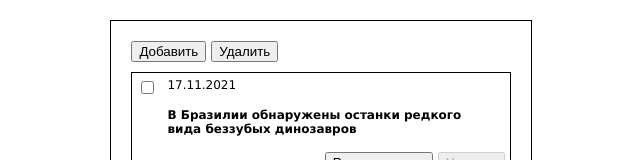
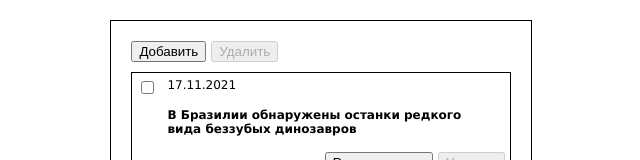
Before and after one commit to ParmaAngularCourse/parma-angular-course, an Angular app in the folder homework-app/: page / in a window 1280 px wide. Shown: the top 160 px of the page, without its empty margins (319-959 px from the left). Built offline with nearby package versions, Linux system fonts and the light colour scheme.

Commit message:
homework3: remove btn disabled

```diff
--- a/homework-app/src/app/news-list/news-list.component.html
+++ b/homework-app/src/app/news-list/news-list.component.html
@@ -1,7 +1,7 @@
 <div (click)="hideContextMenu()">
     <div class='newsList' (contextmenu)="openContextMenu($event)">
         <button class="news-list-button" (click)="openAddNewsDialog()">Добавить</button>
-        <button class="news-list-button" (click)="removeSelectedNews()">Удалить</button>
+        <button class="news-list-button" [disabled]="!hasSelectedNews()" (click)="removeSelectedNews()">Удалить</button>
         <app-news *ngFor='let news of allNews' [newsItem]='news' (removeNews)='onRemoveNews($event)' (editNews)='openEditNewsDialog($event)'></app-news>
     </div>
     <app-news-editform [initialNews]='newsToEdit' (saveNews)='onSaveNews($event)' (closeNews)='onCloseEditForm($event)'>
--- a/homework-app/src/app/news-list/news-list.component.ts
+++ b/homework-app/src/app/news-list/news-list.component.ts
@@ -73,6 +73,10 @@ export class NewsListComponent implements OnInit {
     this.openEditForm(this.generateEmptyNews());
   }
 
+  hasSelectedNews() {
+    return this.allNews.some(item => item.selected);
+  }
+
   removeSelectedNews() {
     this.allNews = this.allNews.filter(item => !item.selected);
   }
```
